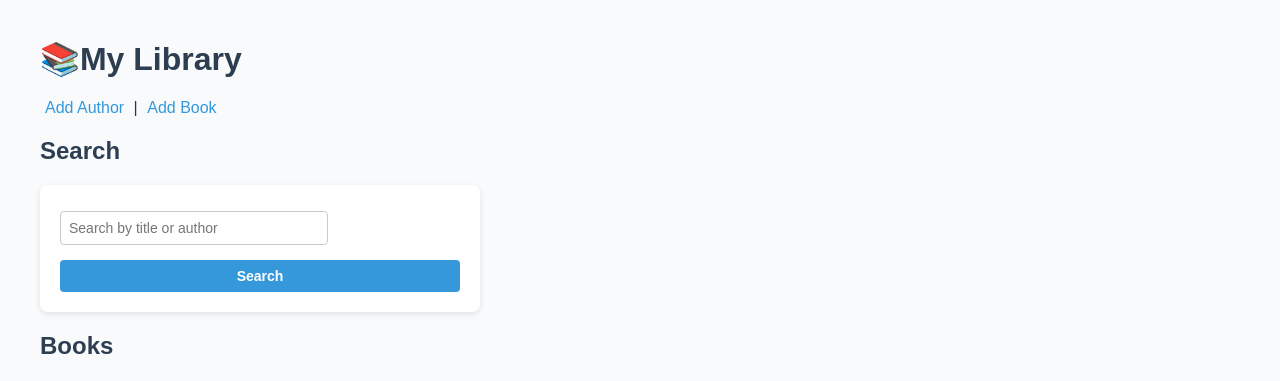
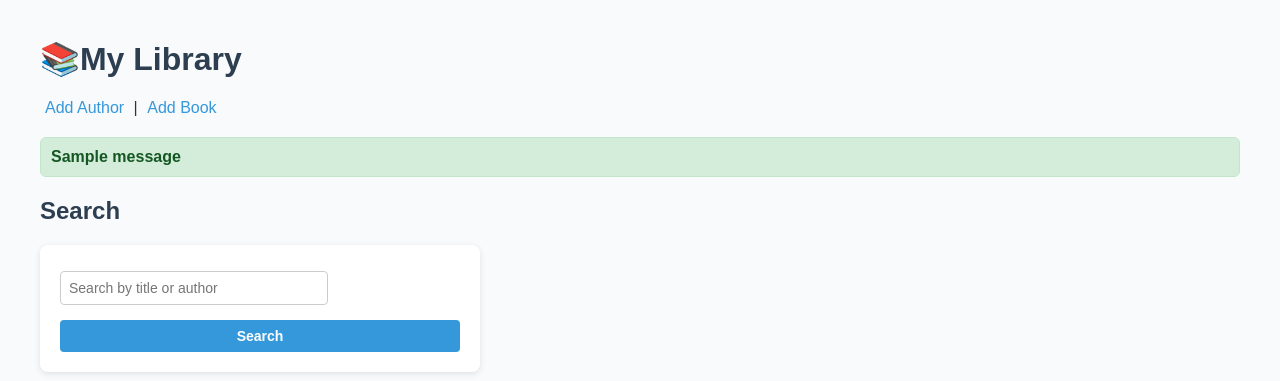
Before and after one commit to sargisheiser/book_alchemy, a Flask app: page / in a window 1280 px wide. Shown: the top 381 px of the page. Run offline with Flask 3, Linux system fonts and the light colour scheme; tables that the repository leaves empty hold one stand-in row (values such as "Sample post"); one stand-in notice (Sample message) is shown.

Commit message:
Added delete function

```diff
--- a/app.py
+++ b/app.py
@@ -1,4 +1,5 @@
 import os
+from flask import redirect, url_for, flash
 from flask import Flask, render_template, request
 from datetime import datetime
 from data_models import db, Author, Book
@@ -91,6 +92,23 @@ def add_book():
 
    return render_template("add_book.html", authors=authors)
 
+@app.route("/book/<int:book_id>/delete", methods=["POST"])
+def delete_book(book_id):
+    book = Book.query.get_or_404(book_id)
+    author = book.author  # store reference for later
+
+    db.session.delete(book)
+    db.session.commit()
+
+    if not author.books:
+        db.session.delete(author)
+        db.session.commit()
+        flash(f"Book '{book.title}' and author '{author.name}' were deleted.", "success")
+    else:
+        flash(f"Book '{book.title}' was deleted.", "success")
+
+    return redirect(url_for("home"))
+
 
 if __name__ == "__main__":
    with app.app_context():
--- a/static/style.css
+++ b/static/style.css
@@ -146,3 +146,22 @@ button {
 button:hover {
    background-color: #2980b9;
 }
+
+
+.flash-messages {
+    margin: 15px 0;
+}
+
+
+.flash-messages p {
+    padding: 10px;
+    border-radius: 6px;
+    font-weight: bold;
+}
+
+
+.flash-messages .success {
+    background-color: #d4edda;
+    color: #155724;
+    border: 1px solid #c3e6cb;
+}
--- a/templates/home.html
+++ b/templates/home.html
@@ -13,6 +13,15 @@
        </nav>
    </header>
 
+   {% with messages = get_flashed_messages(with_categories=true) %}
+     {% if messages %}
+       <div class="flash-messages">
+         {% for category, message in messages %}
+           <p class="{{ category }}">{{ message }}</p>
+         {% endfor %}
+       </div>
+     {% endif %}
+   {% endwith %}
 
    <section>
        <h2>Search</h2>
@@ -22,14 +31,12 @@
        </form>
    </section>
 
-
    <section>
        <h2>Books</h2>
        <p>Sort by:
            <a href="/?sort=title{% if search %}&search={{ search }}{% endif %}">Title</a> |
            <a href="/?sort=author{% if search %}&search={{ search }}{% endif %}">Author</a>
        </p>
-
 
        {% if books %}
            <div class="book-grid">
@@ -44,6 +51,13 @@
                            <p><strong>Year:</strong> {{ book.publication_year }}</p>
                            <p><strong>ISBN:</strong> {{ book.isbn }}</p>
                        </div>
+
+                       <form action="{{ url_for('delete_book', book_id=book.id) }}"
+                             method="post" style="margin-top:10px;">
+                           <button type="submit" onclick="return confirm('Are you sure you want to delete this book?');">
+                                Delete Book
+                           </button>
+                       </form>
                    </div>
                {% endfor %}
            </div>
```
Also changed, not shown: templates/add_author.html (line endings or trailing spaces).
